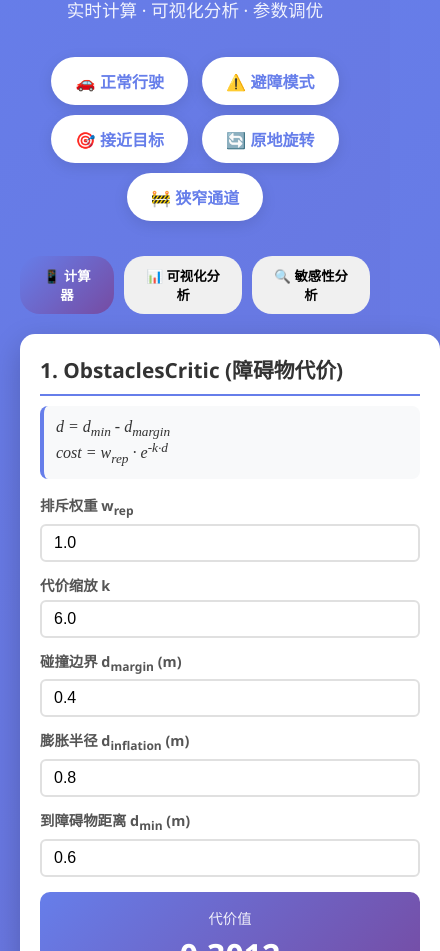
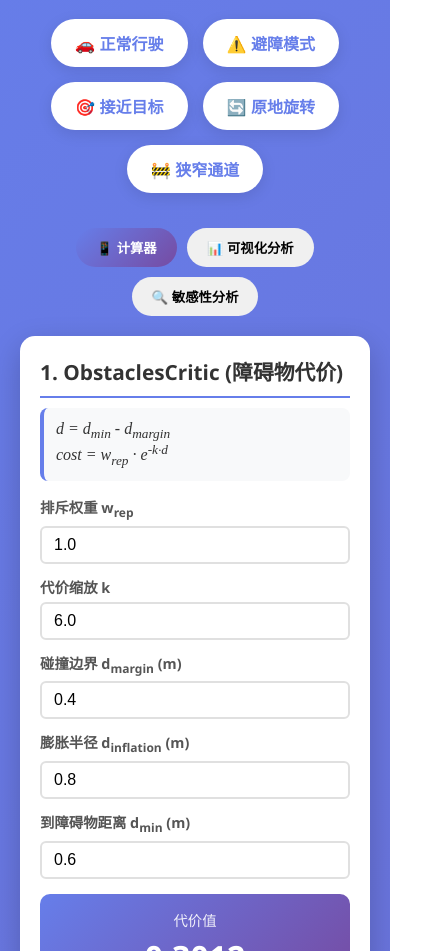
Before and after one commit to Robot-Nav/Opti-MPPI-cost-calculator, a website: page critic_cost_calculator.html in a window 390 px wide. Shown: the part 149-1100 px from the top of the page, 440 px wide, since content can reach past the window. Drawn offline with nearby package versions, Linux system fonts and the light colour scheme.

Commit message:
Update critic_cost_calculator.html

```diff
--- a/critic_cost_calculator.html
+++ b/critic_cost_calculator.html
@@ -41,8 +41,35 @@
 
         .critic-grid {
             display: grid;
-            grid-template-columns: repeat(auto-fit, minmax(420px, 1fr));
+            grid-template-columns: repeat(auto-fit, minmax(320px, 1fr));
             gap: 20px;
+        }
+
+        @media (max-width: 768px) {
+            .critic-grid {
+                grid-template-columns: 1fr;
+            }
+
+            h1 {
+                font-size: 1.8em;
+            }
+
+            .subtitle {
+                font-size: 0.9em;
+            }
+
+            .preset-btn {
+                padding: 8px 16px;
+                font-size: 0.9em;
+            }
+
+            .viz-grid {
+                grid-template-columns: 1fr;
+            }
+
+            .chart-container {
+                height: 250px;
+            }
         }
 
         .critic-card {
@@ -156,6 +183,10 @@
         .preset-buttons {
             margin-bottom: 30px;
             text-align: center;
+            display: flex;
+            flex-wrap: wrap;
+            justify-content: center;
+            gap: 5px;
         }
 
         .preset-btn {
@@ -327,6 +358,7 @@
             justify-content: center;
             margin-bottom: 20px;
             gap: 10px;
+            flex-wrap: wrap;
         }
 
         .tab-btn {
```
